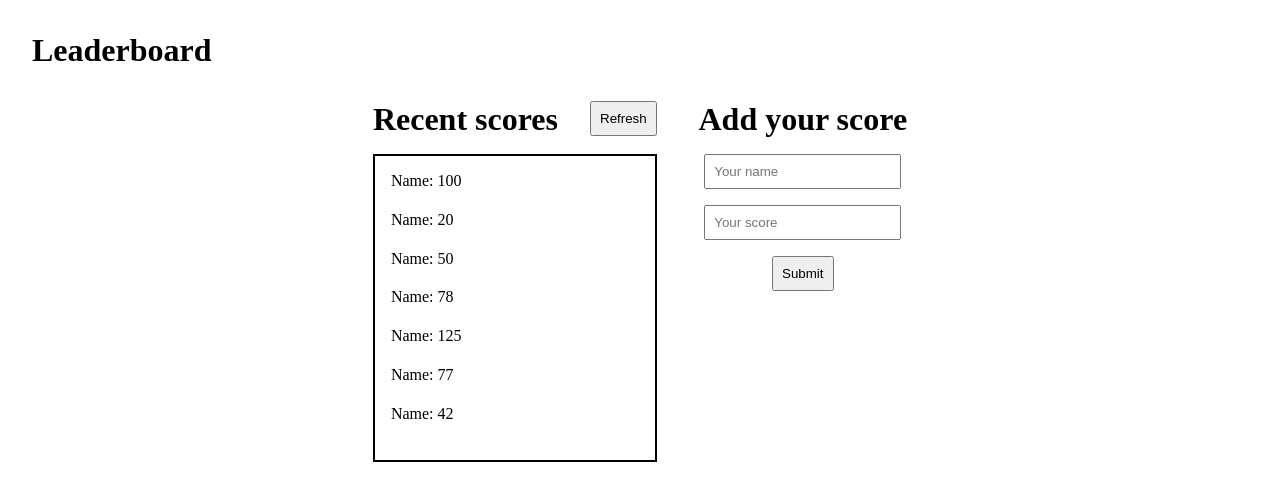
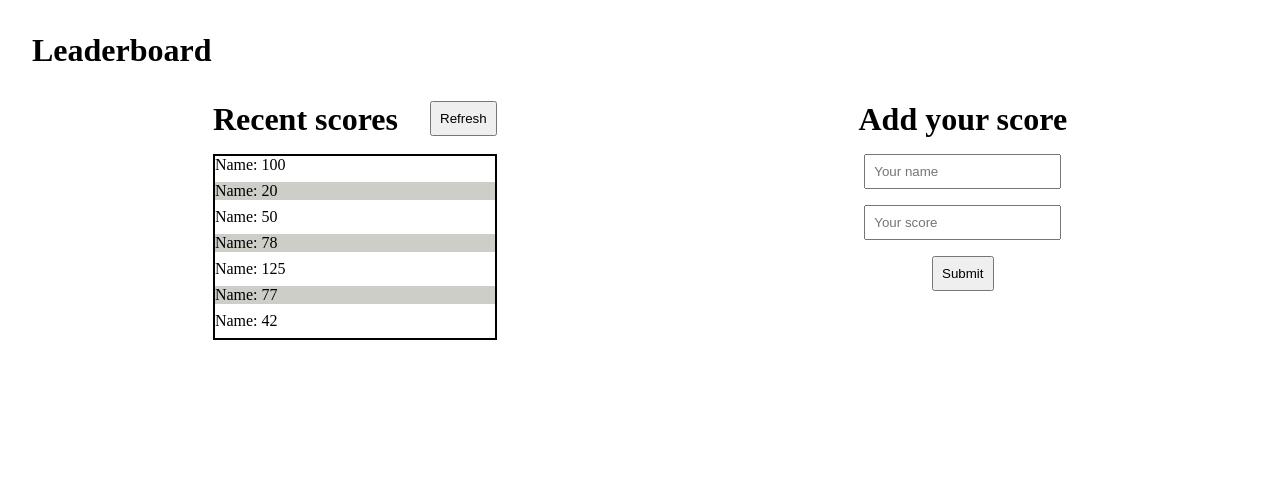
Before and after one commit to Rachelwebdev/Leaderboard-project, a website built with webpack: page src/index.html in a window 1280 px wide. Built offline with nearby package versions, Linux system fonts and the light colour scheme.

Commit message:
Edit wireframe styling

```diff
--- a/src/style.css
+++ b/src/style.css
@@ -16,7 +16,6 @@ body {
 }
 
 main {
-  width: 50%;
   display: flex;
   justify-content: space-around;
   margin: 0 auto;
@@ -34,12 +33,15 @@ main {
 ul {
   border: 2px solid black;
   margin-top: 1rem;
-  padding: 1rem;
 }
 
 .names-score-list-container li {
   list-style-type: none;
-  margin-bottom: 1.3rem;
+  margin-bottom: 0.5rem;
+}
+
+.names-score-list-container li:nth-child(even) {
+  background-color: rgb(206, 206, 201);
 }
 
 form {
```
